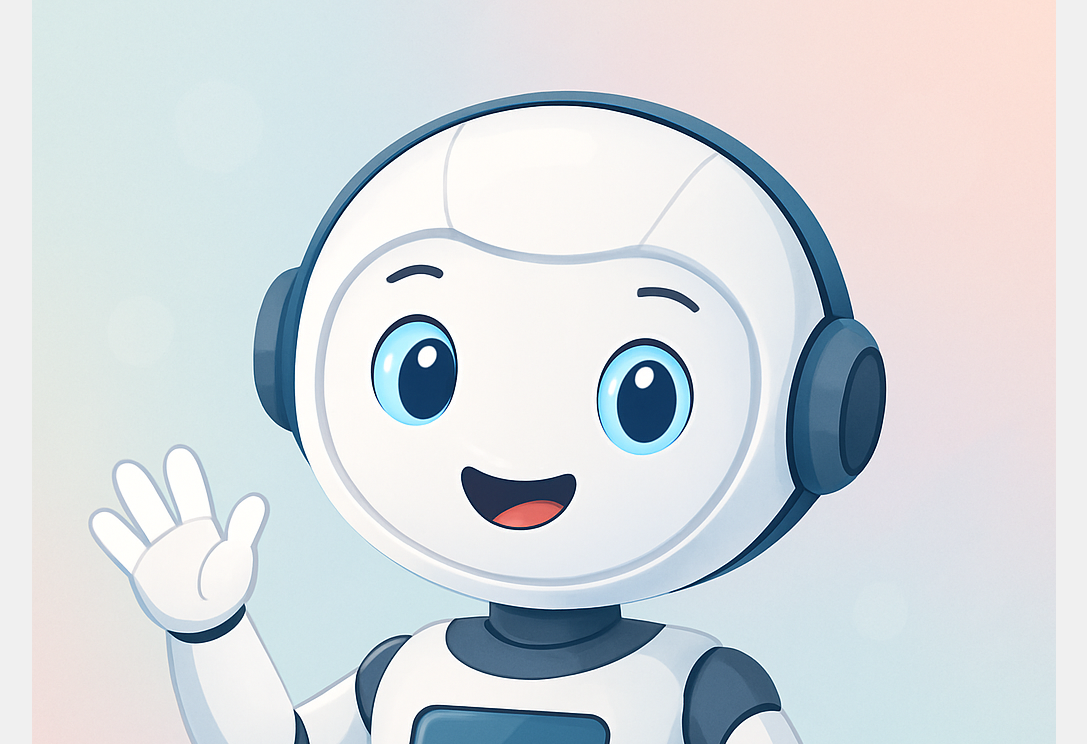
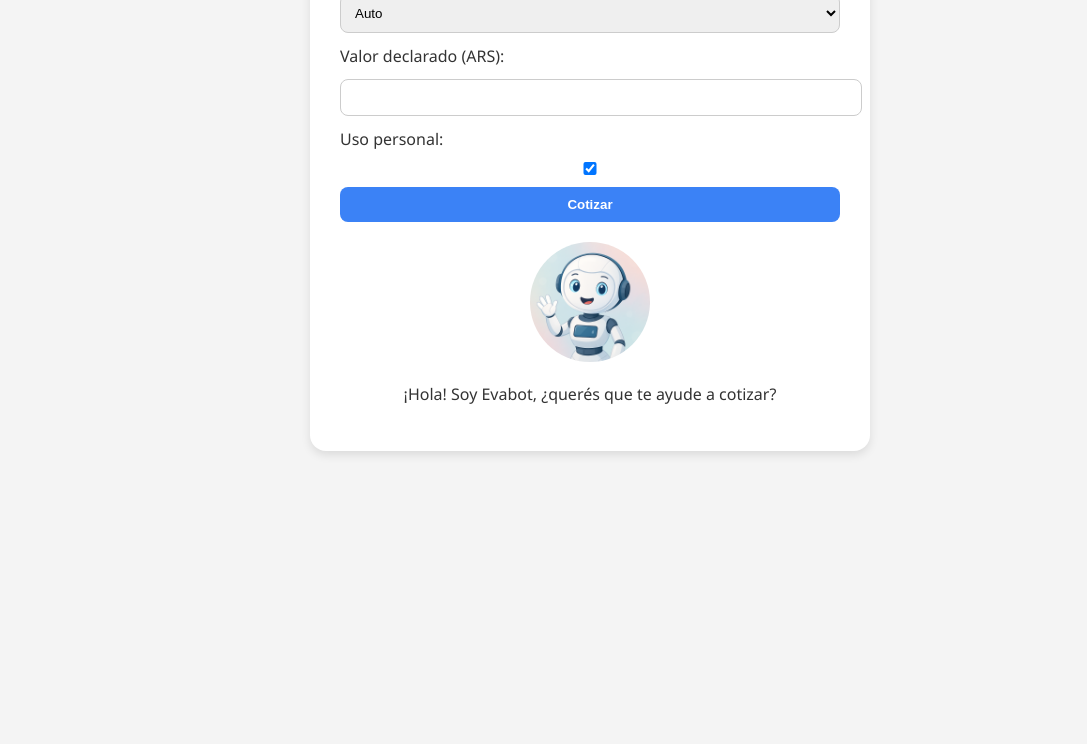
Before and after one commit to jorgitoalvez/Evabot, a website: page index.html in a window 1280 px wide. Shown: the part 204-948 px from the top of the page, without its empty margins (50-1137 px from the left). After the commit the page ends 800 px from the top, so only its background shows below. Drawn offline with Linux system fonts and the light colour scheme; files that its build step writes are made by us from their sources.

Commit message:
se actualiza navegador web

```diff
--- a/index.html
+++ b/index.html
@@ -4,45 +4,46 @@
   <meta charset="UTF-8" />
   <meta name="viewport" content="width=device-width, initial-scale=1.0"/>
   <title>Evabot – Cotizador de Seguros</title>
-  <link rel="stylesheet" href="style.css" />
+  <link rel="stylesheet" href="styles/style.css" />
 </head>
 <body>
-
+  <div class="container">
     <h1>Evabot – Cotizador de Seguros</h1>
 
     <label for="tipo">Tipo de seguro:</label>
     <select id="tipo">
-    <option>Auto</option>
-    <option>Camión</option>
-    <option>Moto</option>
-    <option>Micros</option>
-    <option>Acoplado</option>
-    <option>Celular</option>
-    <option>Equipos electrónicos</option>
-    <option>Otros</option>
+      <option value="auto">Auto</option>
+      <option value="hogar">Hogar</option>
+      <option value="vida">Vida</option>
     </select>
-  <br/>
 
     <label for="valor">Valor declarado (ARS):</label>
     <input type="number" id="valor" />
-  <br/>
 
     <label for="uso">Uso personal:</label>
     <input type="checkbox" id="uso" checked />
-  <br/>
 
     <button onclick="cotizar()">Cotizar</button>
 
-  <!-- Asistente Evabot -->
-  <div class="chat-container" onclick="toggleChat()">
-    <img src="img/evabot.png" alt="Evabot" class="evabot-avatar" />
-    alt="Evabot" class="evabot-avatar"/>
-    <div id="chatBubble" class="chat-bubble">
-      ¡Hola! Soy Evabot, ¿querés que te ayude a cotizar?
+    <div class="evabot">
+      <img src="img/evabot.png" alt="Evabot" class="evabot-avatar"/>
+      <p>¡Hola! Soy Evabot, ¿querés que te ayude a cotizar?</p>
     </div>
   </div>
 
-  <script src="script.js"></script>
+  <script>
+    function cotizar() {
+      const tipo = document.getElementById("tipo").value;
+      const valor = parseFloat(document.getElementById("valor").value || 0);
+      const uso = document.getElementById("uso").checked;
 
+      let resultado = valor * 0.05;
+      if (tipo === "hogar") resultado = valor * 0.03;
+      if (tipo === "vida") resultado = valor * 0.04;
+      if (!uso) resultado *= 1.2;
+
+      alert(`La cotización estimada para tu seguro de ${tipo} es $${resultado.toFixed(2)} ARS`);
+    }
+  </script>
 </body>
 </html>
--- a/styles/style.css
+++ b/styles/style.css
@@ -1 +1,48 @@
-body { font-family: Arial; padding: 2rem; background: #f0f0f0; text-align: center; }
+body {
+    font-family: 'Segoe UI', Tahoma, Geneva, Verdana, sans-serif;
+    background-color: #f4f4f4;
+    color: #333;
+    padding: 40px;
+    display: flex;
+    justify-content: center;
+  }
+
+  .container {
+    background: white;
+    padding: 30px;
+    border-radius: 16px;
+    max-width: 500px;
+    width: 100%;
+    box-shadow: 0 4px 10px rgba(0,0,0,0.1);
+  }
+
+  input, select, button {
+    display: block;
+    width: 100%;
+    margin: 12px 0;
+    padding: 10px;
+    border-radius: 8px;
+    border: 1px solid #ccc;
+  }
+
+  button {
+    background-color: #3b82f6;
+    color: white;
+    font-weight: bold;
+    cursor: pointer;
+    border: none;
+  }
+
+  button:hover {
+    background-color: #2563eb;
+  }
+
+  .evabot {
+    margin-top: 20px;
+    text-align: center;
+  }
+
+  .evabot-avatar {
+    width: 120px;
+    border-radius: 50%;
+  }
```
Also changed, not shown: server/server.js (+41 -15 lines), README.md, vercel.json. Lines whose indentation alone changed are shown as unchanged.
